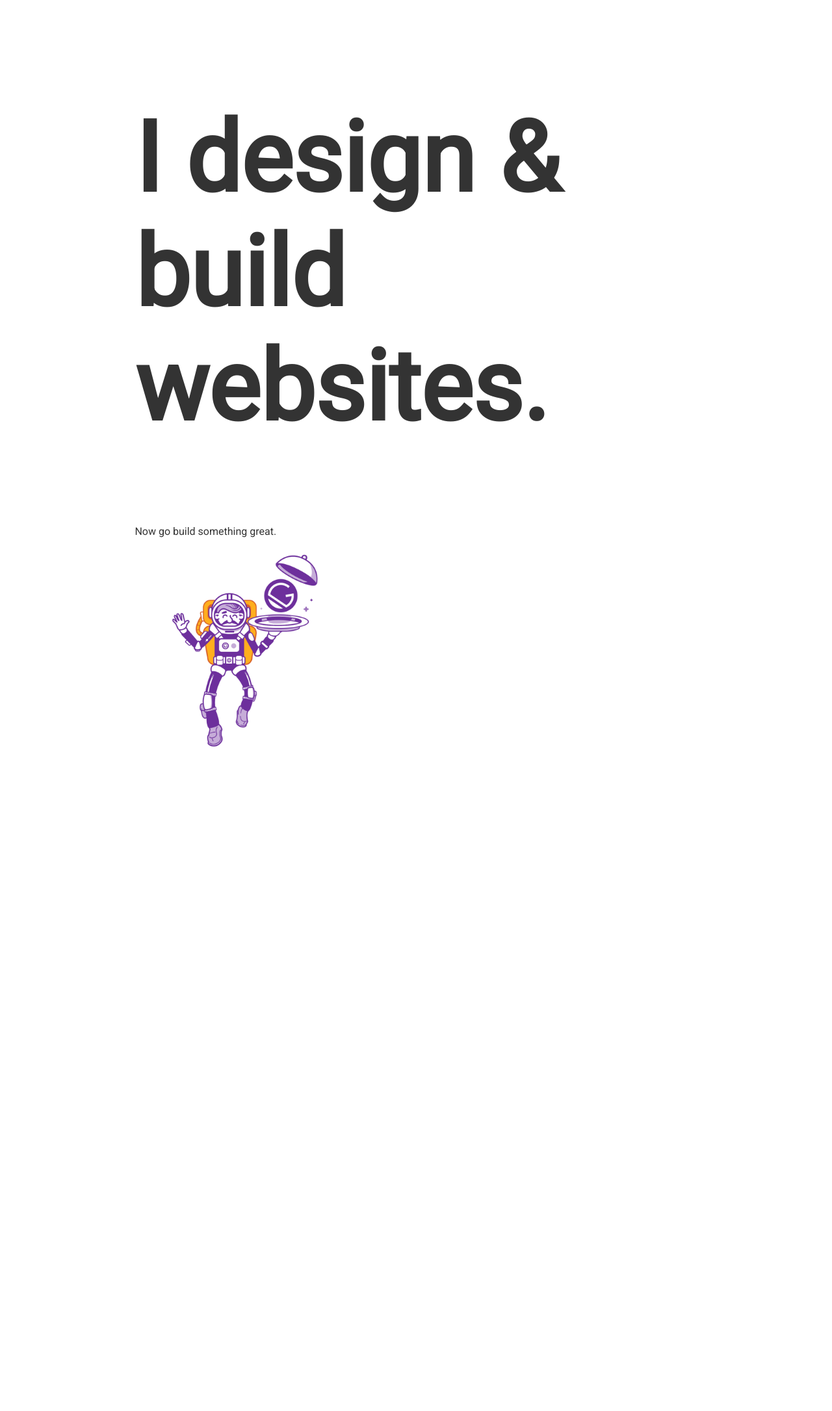
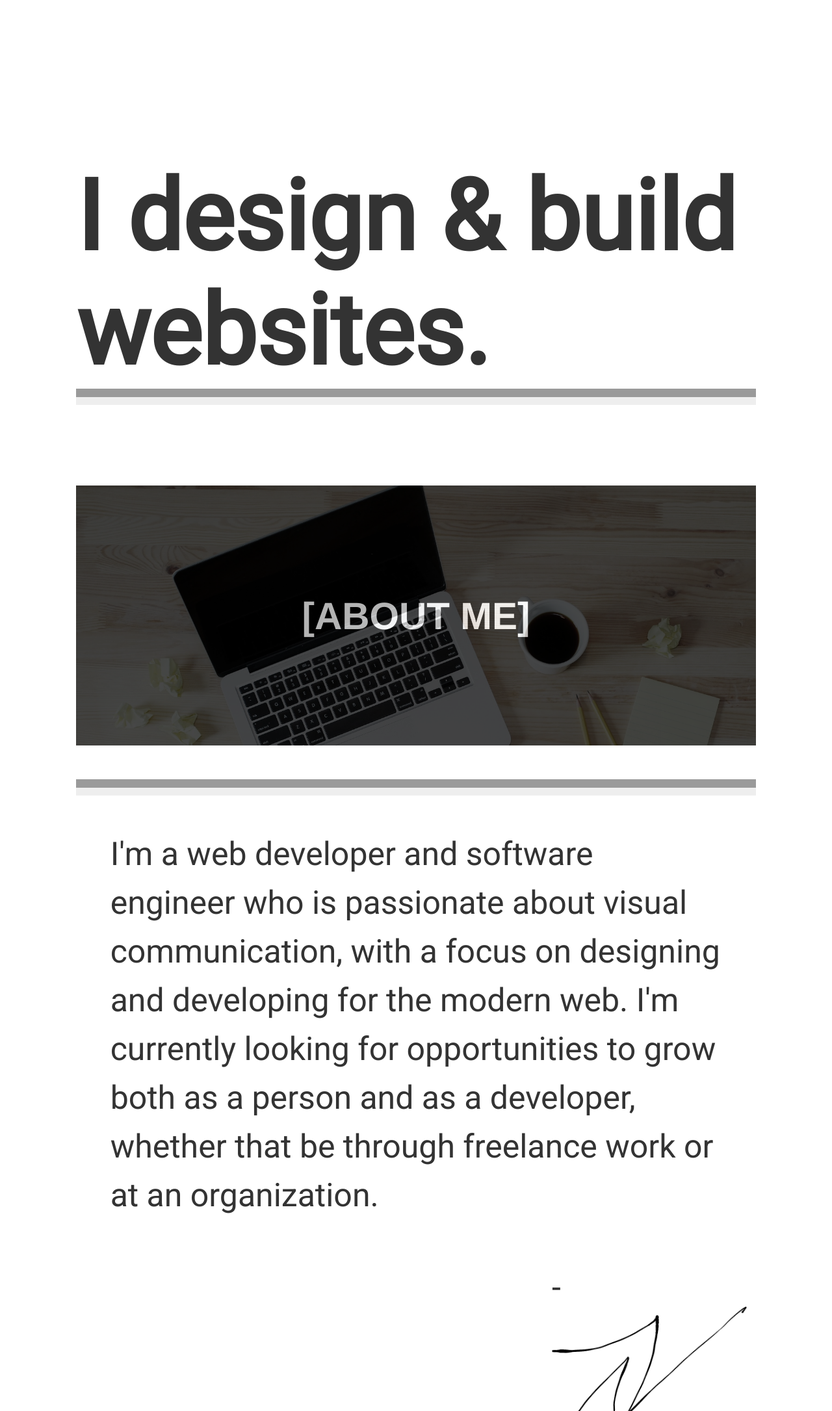
Before and after one commit to jackson10467/jacksonvu, a Gatsby site: page / in a window 1280 px wide. Shown: the part 629-2800 px from the top of the page at 65% size. Before the commit the page ends 1846 px from the top, so only its background shows below. Built offline with nearby package versions, Linux system fonts and the light colour scheme; Gatsby itself is replaced by a stand-in of ours.

Commit message:
More progress

```diff
--- a/gatsby-config.js
+++ b/gatsby-config.js
@@ -28,6 +28,7 @@ module.exports = {
       },
     },
     'react-burger-menu',
+    'react-animate-on-scroll'
     // this (optional) plugin enables Progressive Web App + Offline functionality
     // To learn more, visit: https://gatsby.dev/offline
     // `gatsby-plugin-offline`,
--- a/package.json
+++ b/package.json
@@ -5,6 +5,7 @@
   "version": "0.1.0",
   "author": "Jackson Vu <jackson10467@gmail.com>",
   "dependencies": {
+    "animate.css": "^4.1.0",
     "gatsby": "^2.21.37",
     "gatsby-image": "^2.4.4",
     "gatsby-plugin-manifest": "^2.4.5",
@@ -16,6 +17,7 @@
     "gatsby-transformer-sharp": "^2.5.2",
     "prop-types": "^15.7.2",
     "react": "^16.12.0",
+    "react-animate-on-scroll": "^2.1.5",
     "react-burger-menu": "^2.6.13",
     "react-dom": "^16.12.0",
     "react-helmet": "^6.0.0"
--- a/src/components/image.js
+++ b/src/components/image.js
@@ -16,7 +16,7 @@ import Img from "gatsby-image"
 const Image = () => {
   const data = useStaticQuery(graphql`
     query {
-      placeholderImage: file(relativePath: { eq: "gatsby-astronaut.png" }) {
+      placeholderImage: file(relativePath: { eq: "signature.png" }) {
         childImageSharp {
           fluid(maxWidth: 300) {
             ...GatsbyImageSharpFluid
--- a/src/components/layout.css
+++ b/src/components/layout.css
@@ -11,8 +11,7 @@ body {
   -moz-osx-font-smoothing: grayscale;
 }
 .side{
-  display:flex;
-  background:black;
+  background-color:black;
   height:10%;
   width:100%;
 }
--- a/src/components/layout.js
+++ b/src/components/layout.js
@@ -44,7 +44,7 @@ const Layout = ({ children }) => {
       background: '#bdc3c7'
     },
     bmMenu: {
-      background: '#373a47',
+      background: 'black',
       padding: '2.5em 1.5em 0',
       fontSize: '1.15em'
     },
@@ -57,24 +57,31 @@ const Layout = ({ children }) => {
     },
     bmOverlay: {
       background: 'rgba(0, 0, 0, 0.3)'
+    },
+    bmItem: {
+      fontFamily: 'Arimo',
+      margin: '15px',
+      padding: '15px',
+      fontWeight: "bold"
     }
+
   }
 
   return (
     <div id="outer-container">
       {/* <Header siteTitle={data.site.siteMetadata.title} /> */}
       <div className="side">
-        <Menu styles={styles} pageWrapId={"page-wrap"} outerContainerId={"outer-container"}>
+        <Menu styles={styles} pageWrapId={"page-wrap"} outerContainerId={"outer-container"} disableAutoFocus>
           <Link className="menu-item" to="/">HOME</Link>
-          <Link className="menu-item" to="/about">ABOUT</Link>
           <Link className="menu-item" to="/work">WORK</Link>
           <Link className="menu-item" to="/contact">CONTACT</Link>
+          <Link className="menu-item" to="/resume">RESUME</Link>
         </Menu>
       </div>
       <div
         style={{
           margin: `0 auto`,
-          maxWidth: 900,
+          maxWidth: 1080,
           padding: `0 1.0875rem 1.45rem`,
           height:"100vh"
         }}
--- a/src/pages/index.js
+++ b/src/pages/index.js
@@ -1,5 +1,6 @@
 import React from "react"
 import { Link } from "gatsby"
+
 
 import Layout from "../components/layout"
 import Image from "../components/image"
@@ -11,13 +12,18 @@ const IndexPage = () => (
     <SEO title="Home" />
     <div className="Home">
     <h1 className="Title">Hi! I'm Jackson.</h1>
-    <h2 className="Title">I design & build websites.</h2>
-    <p></p>
-    <p>Now go build something great.</p>
-    <div style={{ maxWidth: `300px`, marginBottom: `1.45rem` }}>
-    <Image />
+    <h2 className="Title2">I design & build websites.</h2>
+    <div className="banner">
+      <div className="trans">
+        <div className="transText">
+          <h3 className="about">[ABOUT ME]</h3>
+        </div>
+      </div>
     </div>
-    <Link to="/page-2/">Go to page 2</Link>
+    <p className="aboutp">I'm a web developer and software engineer who is passionate about visual communication, with a focus on designing and developing for the modern web. I'm currently looking for opportunities to grow both as a person and as a developer, whether that be through freelance work or at an organization.</p>
+    <div className="img">
+      - <Image />
+    </div>
     </div>
   </Layout>
 )
--- a/src/pages/about.js
+++ b/src/pages/resume.js
@@ -6,7 +6,7 @@ const About = () => {
   return (
    <Layout>
     <SEO title="About" />
-    <h1>About Page</h1>
+    <h1>Resume Page</h1>
     <p></p>
       <p>Now go build something great.</p>
   </Layout>
--- a/src/styles/home.css
+++ b/src/styles/home.css
@@ -4,10 +4,85 @@
 .Title{
   font-size: 150px;
   margin-top:25%;
+  animation: fadeIn ease 2s;
+}
+.Title2{
+  font-size: 150px;
+  margin-top:25%;
+  animation: fadeIn ease 3s;
+  animation-delay: 0.4s;
+  border-bottom: 25px groove;
 }
 
-@media screen and (max-width: 475px){
+.banner{
+  background-image: url(../images/desk.jpg);
+  background-size: cover;
+  background-attachment: fixed;
+  height:50vh;
+  width:100%;
+  color:white;
+  background-color: black;
+}
+
+.trans{
+  display:flex;
+  justify-content: center;
+  align-items: center;
+  background-color: black;
+  opacity: 0.7;
+  height:100%;
+}
+.transText{
+  font-weight: bold;
+  font-size:50px;
+  color:white;
+  opacity: 1;
+  z-index: 1000;
+}
+
+.about{
+  font-family: "Arimo", "sans-serif";
+}
+.aboutp{
+  font-family: "Roboto", "sans-serif";
+  font-size:50px;
+  margin-top:5%;
+  border-top: 25px groove;
+  padding:5%;
+  line-height: 1.5;
+}
+
+.img{
+  margin-left:70%;
+  max-width: 300px;
+  margin-bottom:10%;
+  font-size:50px;
+}
+
+@keyframes fadeIn{
+  0% {opacity: 0;}
+  100% {opacity: 1;}
+}
+@media screen and (max-width: 375px){
   .Title{
-    font-size:80px;
+    font-size:60px;
+    margin-top:35%;
+  }
+  .Title2{
+    font-size:60px;
+  }
+  .transText{
+    font-size:30px;
+  }
+  .aboutp{
+    font-size:25px;
+  }
+  .banner{
+    background-color: black;
+    background-image:none;
+    opacity: 1;
+  }
+  .trans{
+    opacity: 1;
   }
 }
```
Also changed, not shown: src/pages/contact.js (+7 -3 lines), src/styles/contact.css (added, +13 -0 lines), src/images/desk.jpg (added), 1 other file.
